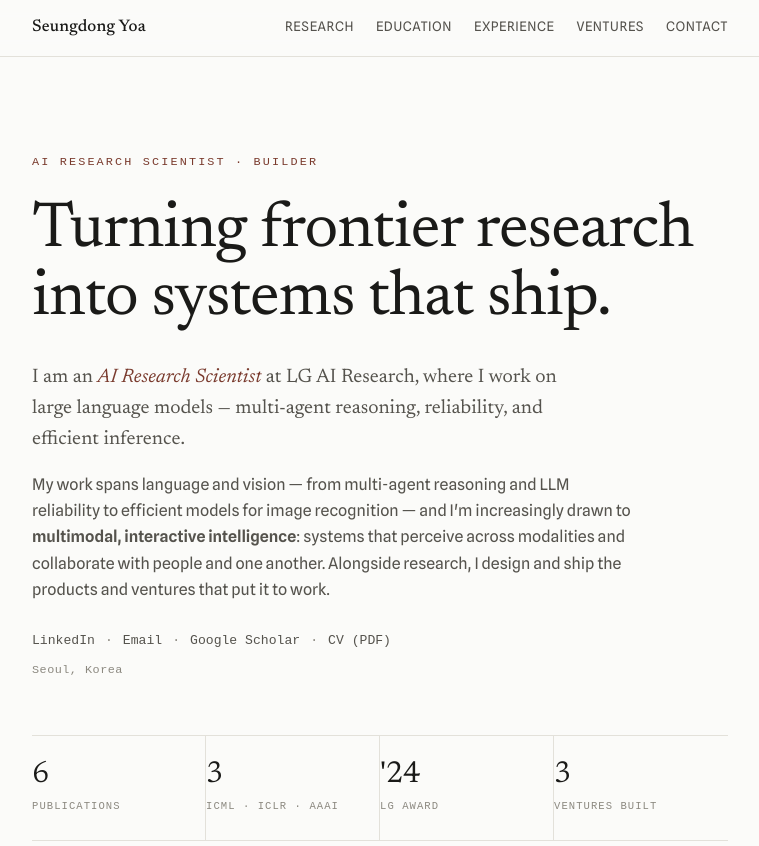
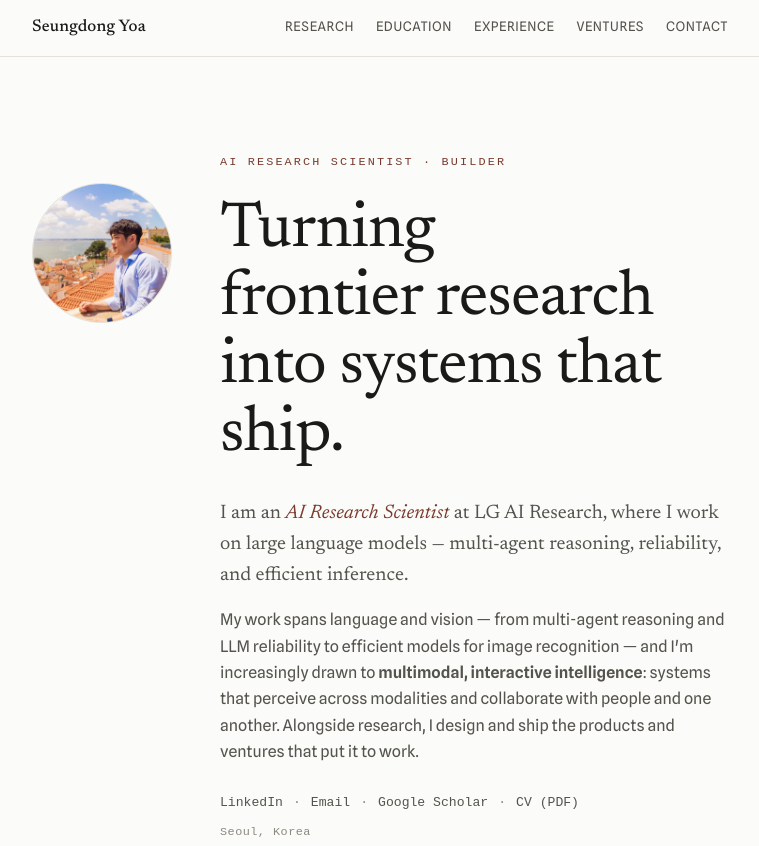
Before and after one commit to sdyoa/sdyoa.github.io, a plain HTML site: page index.html in a window 1280 px wide. Shown: the top 846 px of the page, without its empty margins (260-1019 px from the left). Drawn offline with Linux system fonts and the light colour scheme; a web font is replaced by a local one.

Commit message:
Add hero portrait, space out metrics, unify paper links to "Link"
- Add circular profile photo (assets/my_photo.jpeg) in two-column hero
- Add left padding to metric cells so numbers aren't flush-left
- Add official ICML 2026 poster link; relabel ICLR/AAAI links to "Link"

Co-Authored-By: Claude Opus 4.8 (1M context) <noreply@anthropic.com>

```diff
--- a/index.html
+++ b/index.html
@@ -100,6 +100,18 @@
 
   /* ---------- HERO ---------- */
   header{padding:96px 0 72px;}
+  .hero-top{display:flex;gap:48px;align-items:flex-start;}
+  .hero-photo{flex:0 0 auto;margin-top:30px;}
+  .hero-photo img{
+    width:140px;height:140px;border-radius:50%;
+    object-fit:cover;display:block;
+    border:1px solid var(--line);
+  }
+  .hero-main{flex:1 1 auto;min-width:0;}
+  @media(max-width:560px){
+    .hero-top{flex-direction:column;gap:28px;}
+    .hero-photo img{width:112px;height:112px;}
+  }
   .eyebrow{
     font-family:var(--mono);font-size:.74rem;letter-spacing:.18em;
     text-transform:uppercase;color:var(--accent);margin-bottom:26px;
@@ -146,7 +158,7 @@
     border-top:1px solid var(--line);border-bottom:1px solid var(--line);
     margin-top:54px;
   }
-  .metric{padding:24px 0;}
+  .metric{padding:24px 0 24px 16px;}
   .metric:not(:last-child){border-right:1px solid var(--line);}
   .metric-num{font-family:var(--serif);font-size:1.9rem;line-height:1;}
   .metric-label{
@@ -406,6 +418,11 @@
 
 <header>
   <div class="wrap">
+   <div class="hero-top">
+    <div class="hero-photo reveal">
+      <img src="assets/my_photo.jpeg" alt="Seungdong Yoa" width="140" height="140">
+    </div>
+    <div class="hero-main">
     <div class="eyebrow reveal">AI Research Scientist · Builder</div>
     <h1 class="reveal">Turning frontier&nbsp;research into systems that ship.</h1>
     <div class="hero-bio reveal">
@@ -433,6 +450,8 @@
       <a href="SeungdongYoa_CV.pdf" target="_blank" rel="noopener">CV (PDF)</a>
     </div>
     <div class="hc-loc reveal">Seoul, Korea</div>
+    </div>
+   </div>
 
     <div class="metrics reveal">
       <div class="metric">
@@ -503,6 +522,7 @@
         <div class="pub-title">Efficient Multi-Agent Reasoning via Confidence-Guided Adaptive Debate</div>
         <div class="pub-authors"><strong>Seungdong Yoa</strong>, Ye Seul Sim, Suhee Yoon, Sanghyu Yoon, Dongmin Kim, Soonyoung Lee, Bumsoo Kim, Junhyun Lee</div>
         <div class="pub-note">A leader-centric debate framework reaching multi-agent reasoning accuracy at near single-agent token cost.</div>
+        <div class="pub-links"><a href="https://icml.cc/virtual/2026/poster/60593" target="_blank" rel="noopener">Link</a></div>
       </div>
     </div>
 
@@ -514,7 +534,7 @@
       <div>
         <div class="pub-title">From Static Benchmarks to Dynamic Protocol: Agent-Centric Text Anomaly Detection for Evaluating LLM Reasoning</div>
         <div class="pub-authors"><strong>Seungdong Yoa</strong>, Sanghyu Yoon, Suhee Yoon, Dongmin Kim, Ye Seul Sim, Junhyun Lee, Woohyung Lim</div>
-        <div class="pub-links"><a href="https://openreview.net/forum?id=9HacBDFOjt" target="_blank" rel="noopener">OpenReview</a></div>
+        <div class="pub-links"><a href="https://openreview.net/forum?id=9HacBDFOjt" target="_blank" rel="noopener">Link</a></div>
       </div>
     </div>
 
@@ -527,7 +547,7 @@
         <div class="pub-title">ImagePiece: Content-aware Re-tokenization for Efficient Image Recognition</div>
         <div class="pub-authors"><strong>Seungdong Yoa</strong>, Seungjun Lee, Hyeseung Cho, Bumsoo Kim, Woohyung Lim</div>
         <div class="pub-note">SOTA-efficiency re-tokenization for ViTs — 1.5× faster with a +0.39% accuracy gain.</div>
-        <div class="pub-links"><a href="https://arxiv.org/abs/2412.16491" target="_blank" rel="noopener">arXiv</a></div>
+        <div class="pub-links"><a href="https://arxiv.org/abs/2412.16491" target="_blank" rel="noopener">Link</a></div>
       </div>
     </div>
 
```
Also changed, not shown: assets/my_photo.jpeg (added).
